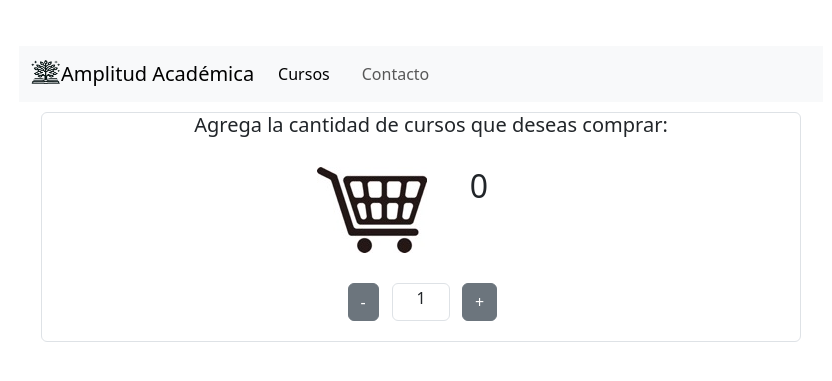
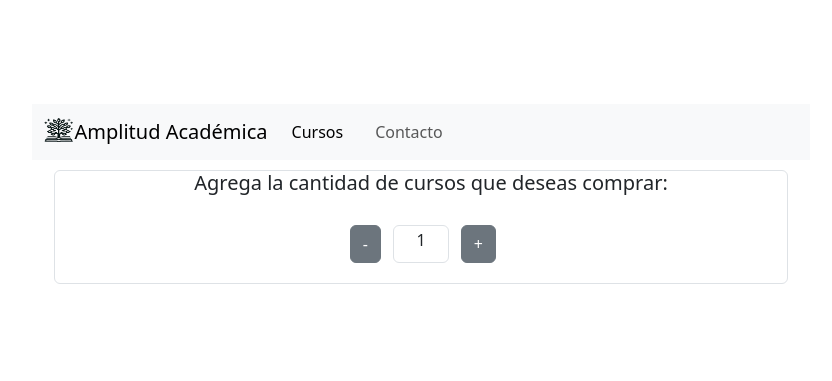
Before and after one commit to alexslater/catalogocursos, a React (Vite) app: page / in a window 1280 px wide. Shown: the part 201-582 px from the top of the page, without its empty margins (219-1051 px from the left). Built offline with nearby package versions, Linux system fonts and the light colour scheme.

Commit message:
[ReactJS] Añade componente CartWidget

```diff
--- a/src/components/ItemCount/ItemCount.jsx
+++ b/src/components/ItemCount/ItemCount.jsx
@@ -5,7 +5,6 @@
 import { useState } from "react"
 import Boton from "../Boton/Boton"
 import "./css/style.css"
-import cartLogo from "./assets/cart.jpeg"
 
 const ItemCount = () => {
 
@@ -28,14 +27,7 @@
 
     return (
         <div className="container">
-            <div className='row justify-content-md-center margen-fila'>
-                <div className='col-2'>
-                    <img src={cartLogo} alt="Logo carrito de compras" />
-                </div>
-                <div className='col-2'>
-                    <h2>0</h2>
-                </div>
-            </div>
+
             <div className='row justify-content-md-center margen-fila'>
                 <div className='col-1'>
                     <Boton texto="-" estiloboton="btn btn-secondary" fn={restar}/>
```
Also changed, not shown: src/components/CartWidget/CartWidget.jsx (added, +24 -0 lines), src/components/CartWidget/assets/cart.jpeg (renamed from src/components/ItemCount/assets/cart.jpeg).
